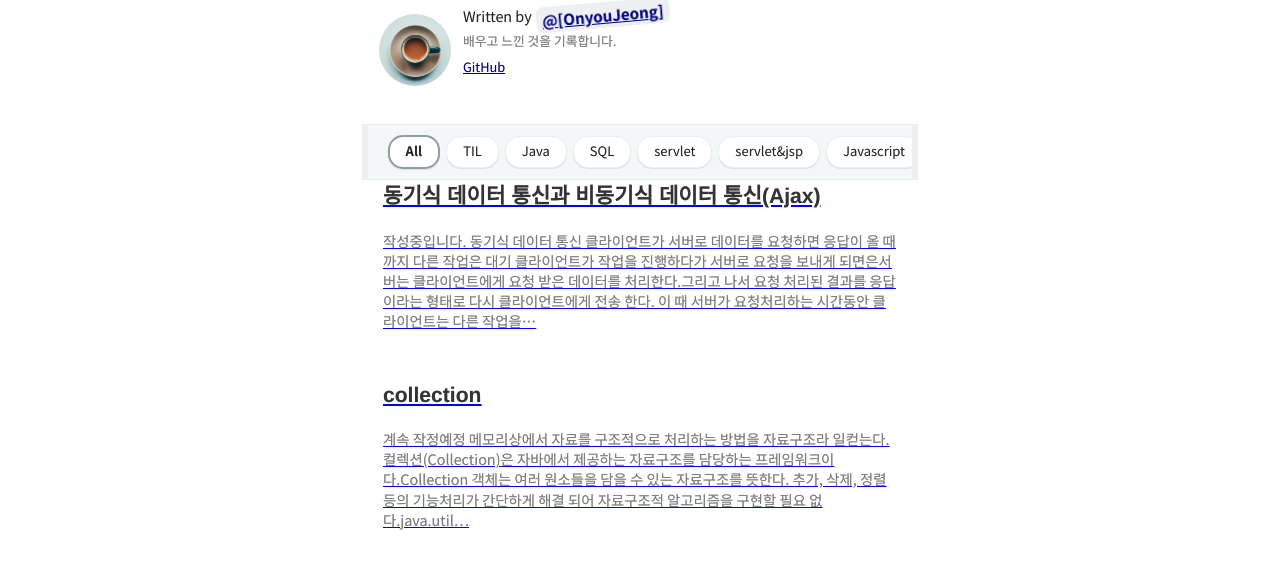
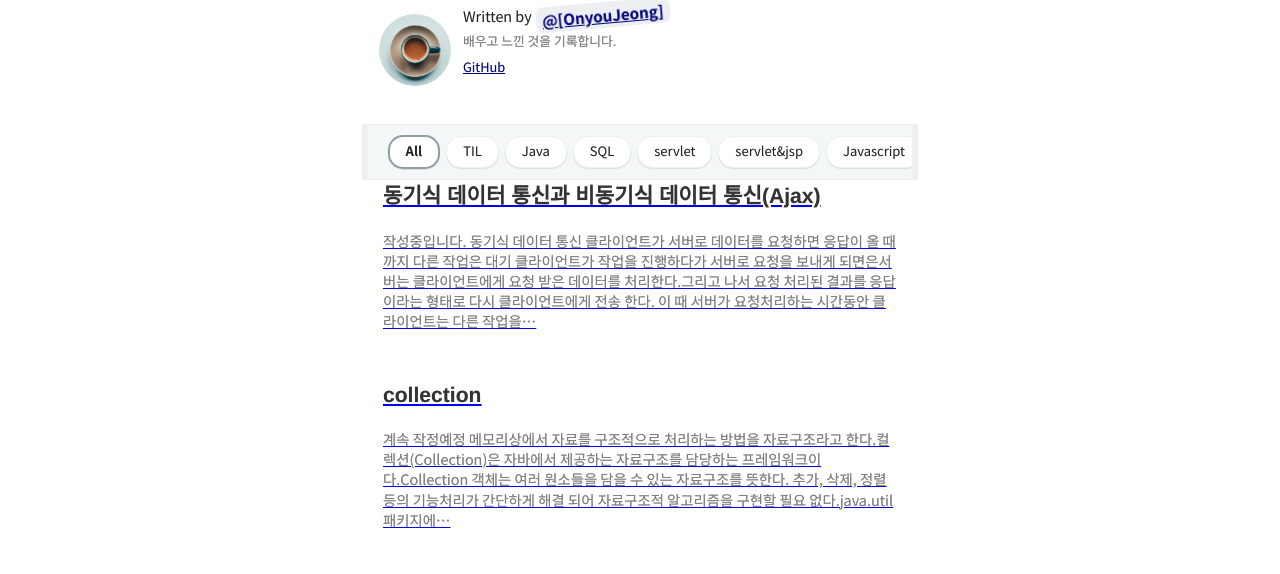
Before and after one commit to Jyou2/OnyouJeong, a Gatsby site: page / in a window 1280 px wide. Shown: the part 198-772 px from the top of the page. Built offline with nearby package versions, Linux system fonts and the light colour scheme; Gatsby itself is replaced by a stand-in of ours; some packages are replaced by stand-ins of ours; what typography-theme-github would draw is missing.

Commit message:
Update collection.md

```diff
--- a/content/blog/java/collection.md
+++ b/content/blog/java/collection.md
@@ -8,7 +8,7 @@ draft: false
 
 계속 작정예정
 
-메모리상에서 자료를 구조적으로 처리하는 방법을 자료구조라 일컫는다.
+메모리상에서 자료를 구조적으로 처리하는 방법을 자료구조라고 한다.
 컬렉션(Collection)은 자바에서 제공하는 자료구조를 담당하는 프레임워크이다.
 Collection 객체는 여러 원소들을 담을 수 있는 자료구조를 뜻한다.
 
```
